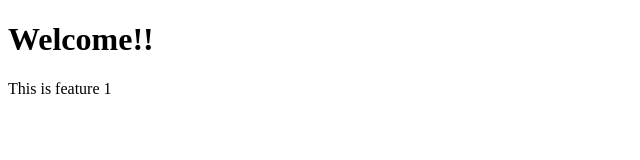
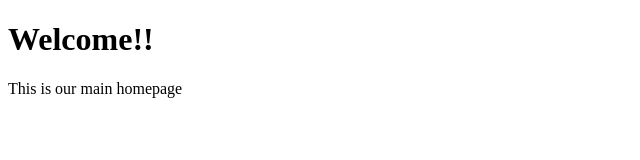
Before and after one commit to aaryaljadhav555/fsd1-exp2-clone-method, a plain HTML site: page index.html in a window 1280 px wide. Shown: the full height of the page, 0-640 px from the left. Drawn offline with Linux system fonts and the light colour scheme.

Commit message:
Reword paragraph directly on main

```diff
--- a/index.html
+++ b/index.html
@@ -7,6 +7,6 @@
 </head>
 <body>
     <h1>Welcome!!</h1>
-<p>This is feature 1</p>
+<p>This is our main homepage</p>
 </body>
 </html>
```
